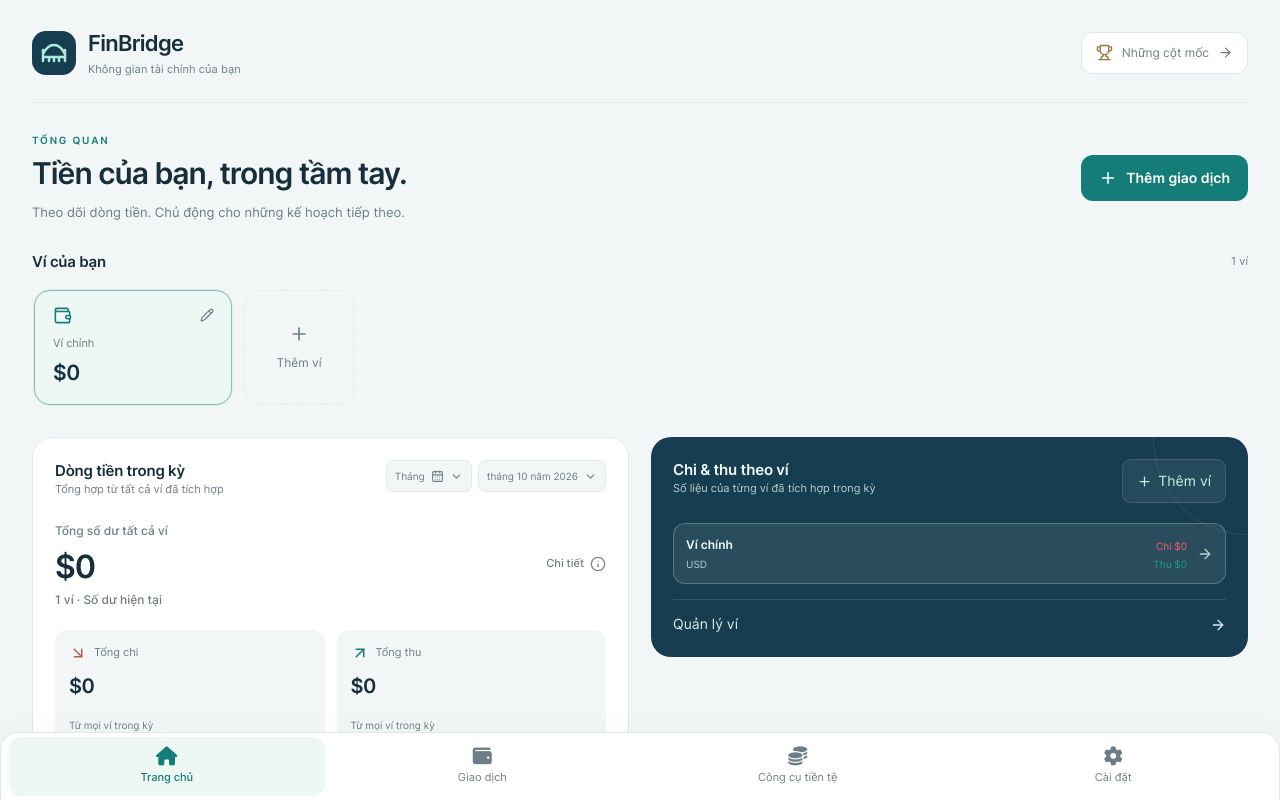
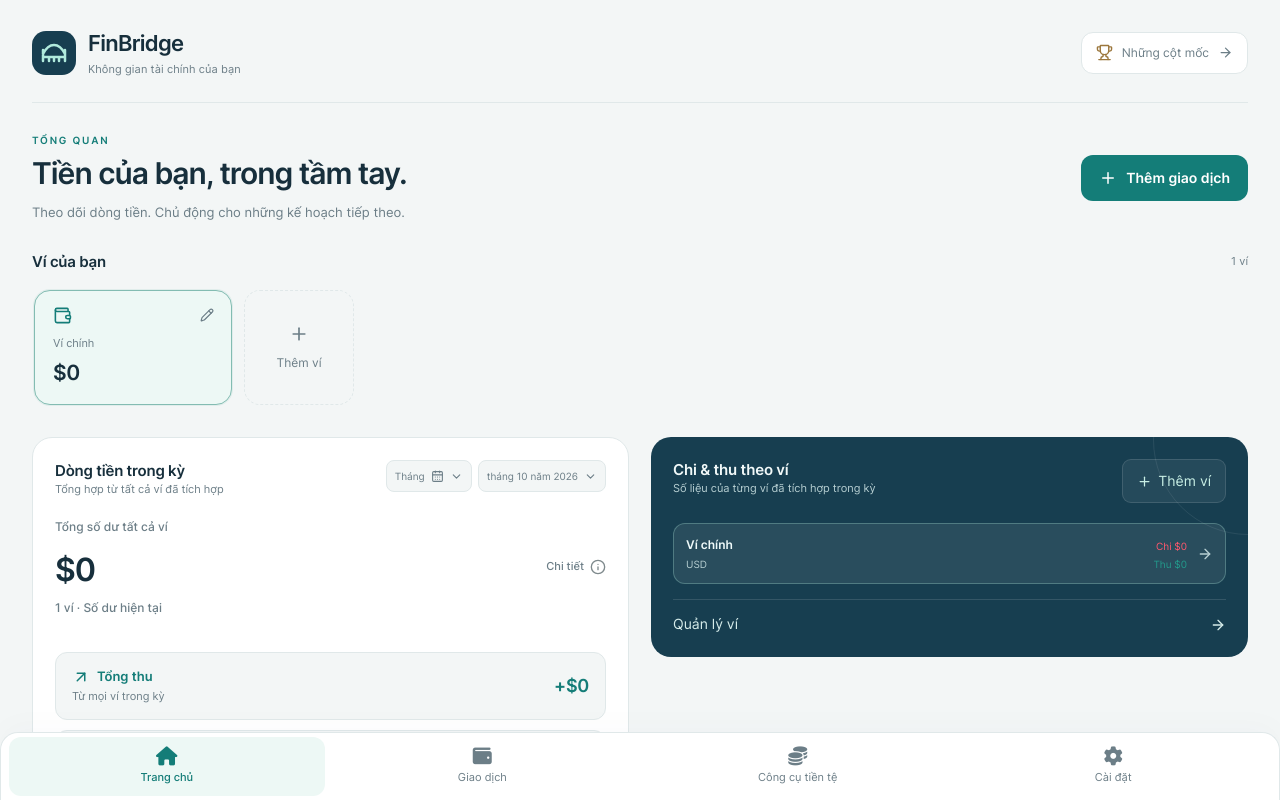
Before and after one commit to smolsosweet/finbridge, a Next.js app: page /app in a window 1280 px wide. Shown: the top 800 px of the page. Built offline with nearby package versions, Linux system fonts and the light colour scheme.

Commit message:
feat(dashboard): vertical line-break layout for cash flow and multi-currency balances

```diff
--- a/src/components/sites/rolly/replica/Dashboard.tsx
+++ b/src/components/sites/rolly/replica/Dashboard.tsx
@@ -426,6 +426,13 @@ export function Dashboard({ transactionsTab = false, navigate }: { transactionsT
     return money(amount, curr);
   }).join(" · ");
 
+  const walletBalancesByCurrency = currencies.map((curr) => {
+    const amount = state.wallets.filter((item) => item.currency === curr).reduce((sum, item) => sum + item.initial + state.transactions.reduce((balance, transaction) => balance + (transaction.wallet === item.id ? (transaction.type === "income" ? transaction.amount : -transaction.amount) : transaction.targetWallet === item.id ? transaction.amount : 0), 0), 0);
+    return { currency: curr, amount, formatted: money(amount, curr) };
+  });
+  const incomeTotals = totalsByCurrency("income");
+  const expenseTotals = totalsByCurrency("expense");
+
   const list = transactionsTab ? records : records.filter((t) => t.type === type);
   const close = () => setModal("");
   const addTransaction = () => navigate(state.settings.manual ? "addTransaction" : "addTransactionChatMode");
@@ -454,7 +461,63 @@ export function Dashboard({ transactionsTab = false, navigate }: { transactionsT
       </section>
       <section className="fb-finance-dashboard" aria-label="Dashboard dòng tiền">
         <section className="fb-overview fb-finance-overview"><div className="fb-section-heading"><div><h2>Dòng tiền trong kỳ</h2><p className="fb-section-note">Tổng hợp từ tất cả ví đã tích hợp</p></div>{periodControls}</div>
-          <button type="button" className="r-summary" onClick={() => setModal("homeTotals")} aria-label="Xem chi tiết tổng dòng tiền"><div className="r-summary-top"><span><small>Tổng số dư tất cả ví</small><b>{walletBalanceTotals}</b><small>{state.wallets.length} ví · Số dư hiện tại</small></span><span className="fb-detail-label">Chi tiết<Info size={16} /></span></div><div className="r-summary-cards"><div className="r-expense"><span><ArrowDownRight size={18} />Tổng chi</span><b>{formatTotals("expense")}</b><small>Từ mọi ví trong kỳ</small></div><div className="r-income"><span><ArrowUpRight size={18} />Tổng thu</span><b>{formatTotals("income")}</b><small>Từ mọi ví trong kỳ</small></div></div><p className="fb-currency-note">Tiền tệ được hiển thị riêng, không quy đổi tỷ giá.</p></button>
+          <div className="r-summary fb-flow-summary-container">
+            <div className="r-summary-top fb-summary-top-vertical" onClick={() => setModal("homeTotals")} role="button" tabIndex={0} aria-label="Xem chi tiết tổng dòng tiền">
+              <div className="fb-total-balance-block">
+                <small>Tổng số dư tất cả ví</small>
+                <div className="fb-total-balance-list">
+                  {walletBalancesByCurrency.map((item) => (
+                    <div key={item.currency} className="fb-balance-currency-row">
+                      <b className="fb-balance-val">{item.formatted}</b>
+                      {currencies.length > 1 && <span className="fb-currency-tag">{item.currency}</span>}
+                    </div>
+                  ))}
+                </div>
+                <small className="fb-total-balance-sub">{state.wallets.length} ví · Số dư hiện tại</small>
+              </div>
+              <span className="fb-detail-label">Chi tiết<Info size={16} /></span>
+            </div>
+
+            <div className="fb-flow-vertical-stack">
+              <div className="fb-flow-row r-income" onClick={() => setModal("homeTotals")} role="button" tabIndex={0}>
+                <div className="fb-flow-row-header">
+                  <span className="fb-flow-row-label">
+                    <ArrowUpRight size={18} />
+                    <span>Tổng thu</span>
+                  </span>
+                  <small>Từ mọi ví trong kỳ</small>
+                </div>
+                <div className="fb-flow-row-amounts">
+                  {incomeTotals.map((item) => (
+                    <div key={item.currency} className="fb-flow-amount-line">
+                      <b>+{money(item.amount, item.currency)}</b>
+                      {currencies.length > 1 && <span className="fb-currency-tag">{item.currency}</span>}
+                    </div>
+                  ))}
+                </div>
+              </div>
+
+              <div className="fb-flow-row r-expense" onClick={() => setModal("homeTotals")} role="button" tabIndex={0}>
+                <div className="fb-flow-row-header">
+                  <span className="fb-flow-row-label">
+                    <ArrowDownRight size={18} />
+                    <span>Tổng chi</span>
+                  </span>
+                  <small>Từ mọi ví trong kỳ</small>
+                </div>
+                <div className="fb-flow-row-amounts">
+                  {expenseTotals.map((item) => (
+                    <div key={item.currency} className="fb-flow-amount-line">
+                      <b>−{money(item.amount, item.currency)}</b>
+                      {currencies.length > 1 && <span className="fb-currency-tag">{item.currency}</span>}
+                    </div>
+                  ))}
+                </div>
+              </div>
+            </div>
+
+            <p className="fb-currency-note">Tiền tệ được hiển thị riêng, không quy đổi tỷ giá.</p>
+          </div>
         </section>
 
         {/* Production-grade Spending Trend card */}
--- a/src/components/sites/rolly/replica/replica.css
+++ b/src/components/sites/rolly/replica/replica.css
@@ -397,6 +397,32 @@
 .fb-home .r-summary-cards b{font-size:20px;font-weight:600;letter-spacing:-.4px;overflow-wrap:anywhere}
 .fb-home .r-summary-cards .r-expense svg{color:#b86151}
 .fb-home .r-summary-cards .r-income svg{color:#147d78}
+
+/* Vertical cash flow stack (Dòng tiền trong kỳ - Lựa chọn 2) */
+.fb-flow-summary-container{display:flex;flex-direction:column;gap:16px;cursor:default}
+.fb-summary-top-vertical{display:flex;justify-content:space-between;align-items:flex-start;gap:16px;padding:4px 0 6px;cursor:pointer;border-radius:12px;transition:background .15s}
+.fb-total-balance-block{display:flex;flex-direction:column;gap:4px;text-align:left}
+.fb-total-balance-block>small{font-size:12px;color:var(--r-muted)}
+.fb-total-balance-list{display:flex;flex-direction:column;gap:5px;margin:5px 0 3px}
+.fb-balance-currency-row{display:flex;align-items:baseline;gap:8px}
+.fb-balance-val{font-size:28px;line-height:1.2;letter-spacing:-.8px;font-weight:600;color:var(--r-text);overflow-wrap:anywhere}
+.fb-currency-tag{font-size:10px;font-weight:600;padding:2px 7px;border-radius:5px;background:var(--r-line);color:var(--r-muted);letter-spacing:.3px;text-transform:uppercase}
+.fb-total-balance-sub{font-size:11px;color:var(--r-muted);margin-top:2px}
+.fb-flow-vertical-stack{display:flex;flex-direction:column;gap:10px;width:100%}
+.fb-flow-row{display:flex;align-items:center;justify-content:space-between;gap:16px;background:var(--r-bg);border:1px solid var(--r-line);border-radius:12px;padding:14px 16px;cursor:pointer;transition:background .15s,border-color .15s,box-shadow .15s}
+.fb-flow-row:hover{background:var(--r-secondary);border-color:#83bcb2}
+.fb-flow-row-header{display:flex;flex-direction:column;gap:3px;text-align:left}
+.fb-flow-row-label{display:flex;align-items:center;gap:7px;font-size:13px;font-weight:600}
+.fb-flow-row.r-income .fb-flow-row-label{color:#147d78}
+.fb-flow-row.r-income .fb-flow-row-label svg{color:#147d78}
+.fb-flow-row.r-expense .fb-flow-row-label{color:#b86151}
+.fb-flow-row.r-expense .fb-flow-row-label svg{color:#b86151}
+.fb-flow-row-header small{font-size:11px;color:var(--r-muted)}
+.fb-flow-row-amounts{display:flex;flex-direction:column;gap:4px;align-items:flex-end;text-align:right;flex-shrink:0}
+.fb-flow-amount-line{display:flex;align-items:center;gap:6px}
+.fb-flow-amount-line b{font-size:18px;font-weight:600;letter-spacing:-.3px}
+.fb-flow-row.r-income .fb-flow-amount-line b{color:#147d78}
+.fb-flow-row.r-expense .fb-flow-amount-line b{color:#b86151}
 .fb-home .r-type-pills{margin:0;gap:3px;border:1px solid var(--r-line);padding:3px;border-radius:10px;background:var(--r-bg)}
 .fb-home .r-type-pills button{border-radius:7px;padding:6px 9px;font-size:11px;background:transparent;color:var(--r-muted)}
 .fb-home .r-type-pills button.active{background:var(--r-surface);color:var(--r-teal);box-shadow:0 1px 3px #173e5012}
```
